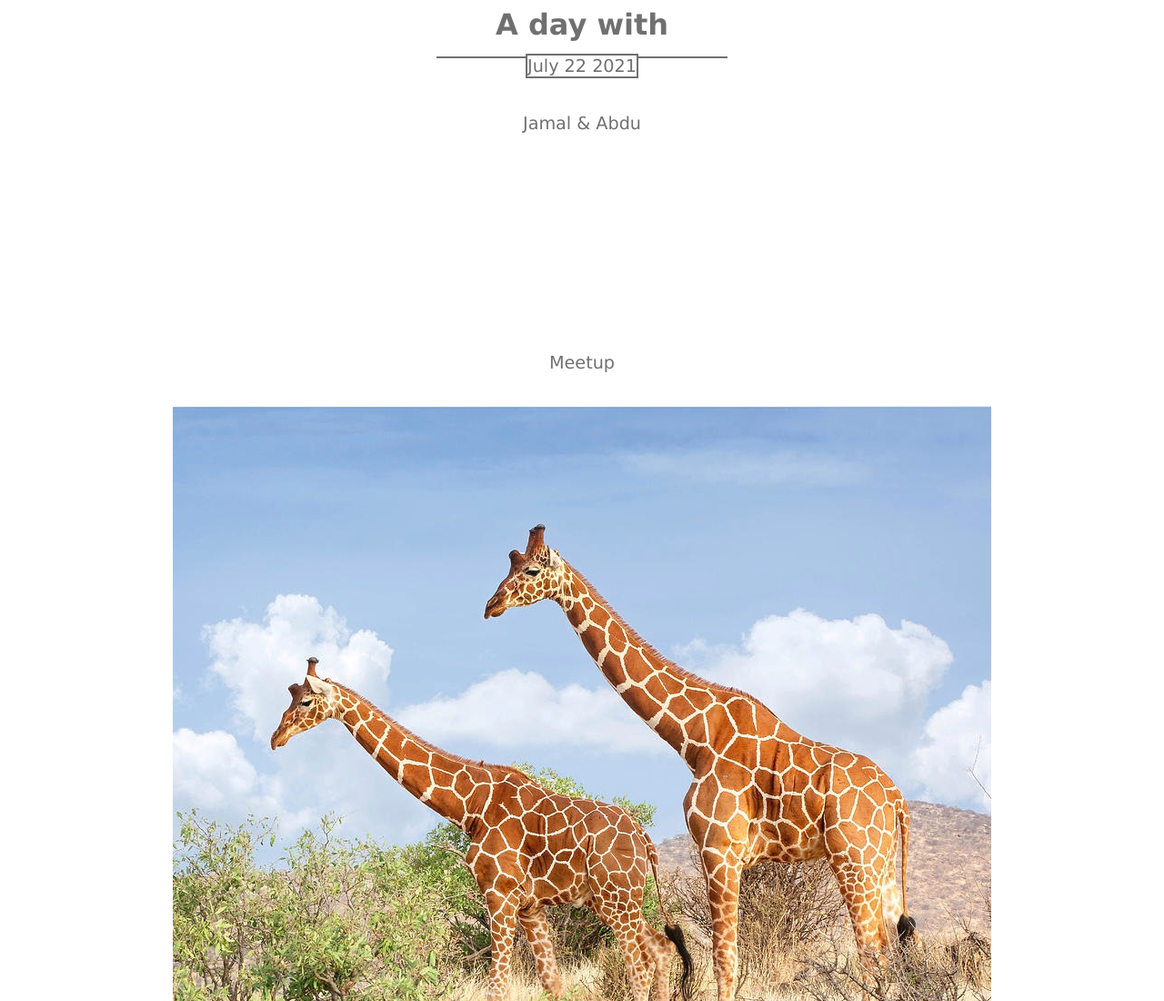
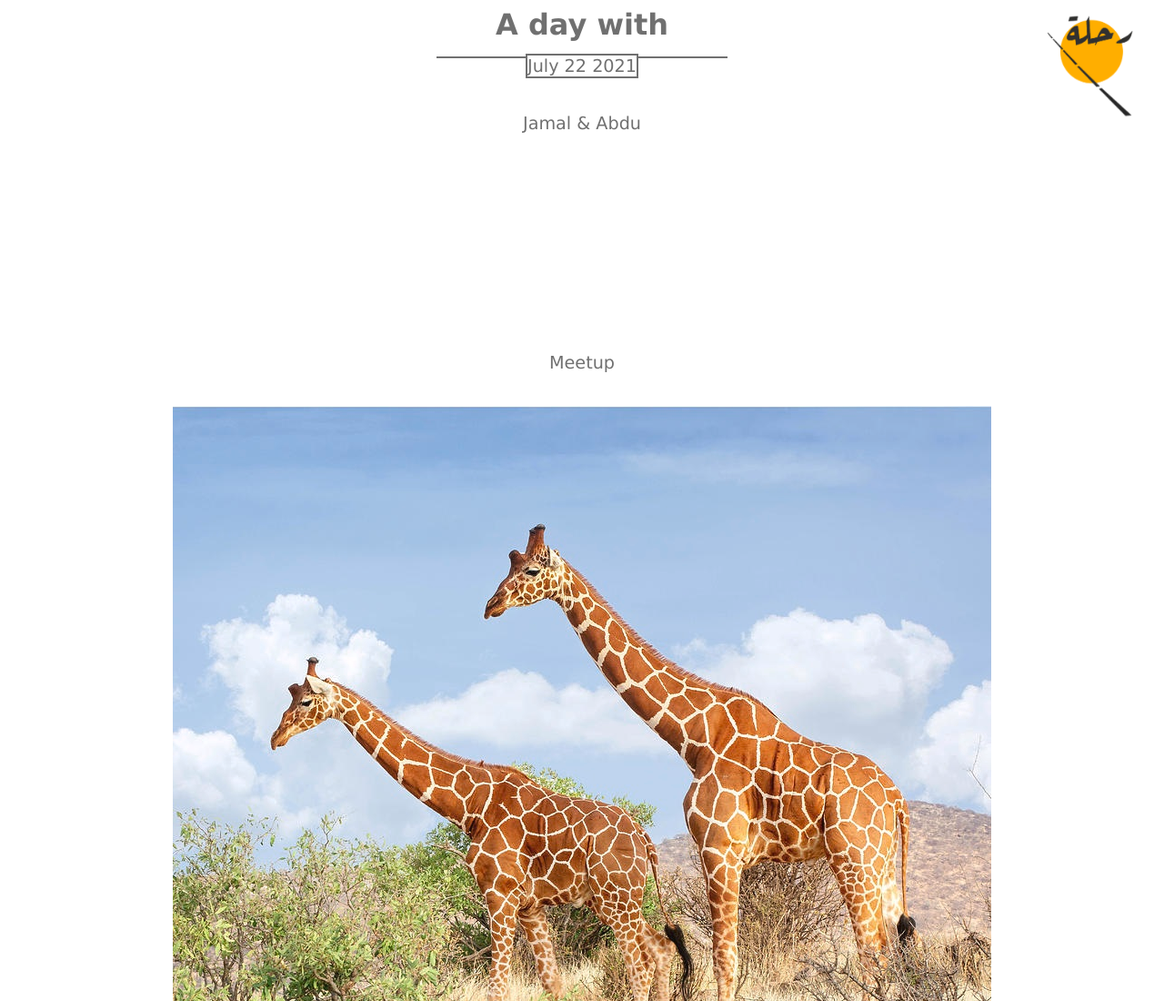
Before and after one commit to seeker-awe/A_day_out, a plain HTML site: page index.html in a window 1280 px wide. Shown: the top 1100 px of the page at 91% size. Drawn offline with Linux system fonts and the light colour scheme.

Commit message:
add logo

```diff
--- a/index.html
+++ b/index.html
@@ -2,6 +2,7 @@
 <html lang="en" dir="ltr">
   <head>
     <meta charset="utf-8">
+    <link rel="icon" href="logo.png">
     <title>a Day Out</title>
     <style>
       * {
@@ -33,6 +34,7 @@
     </style>
   </head>
   <body>
+    <img src="logo.png" alt="logo" style="position: fixed; right: 2rem; top: 1rem; width: 100px; ">
     <!-- intro -->
       <div class="intro">
         <h1 style="width: 20rem; margin: auto; padding-bottom: 1rem; border-bottom: 2px solid #707070 ">
```
Also changed, not shown: logo.png (added).
